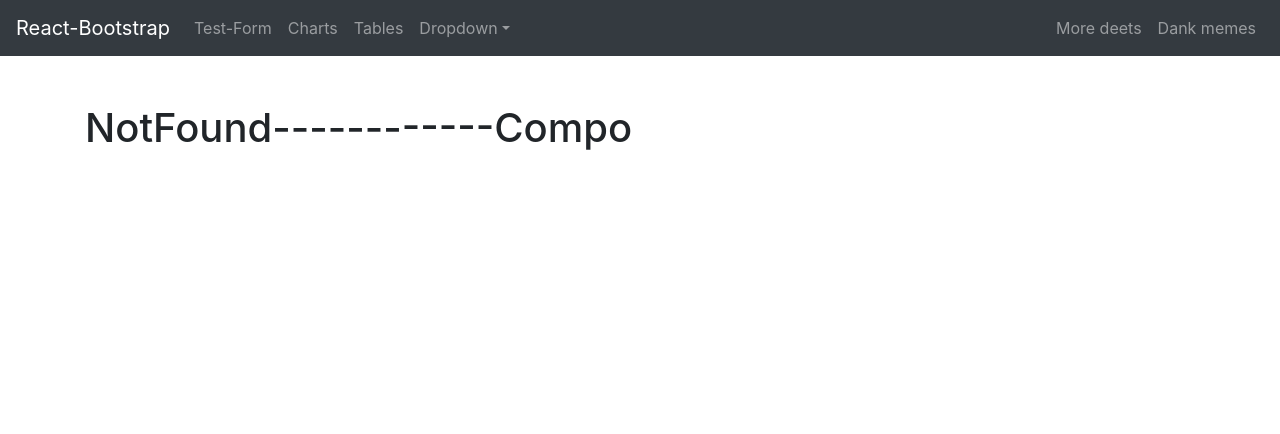
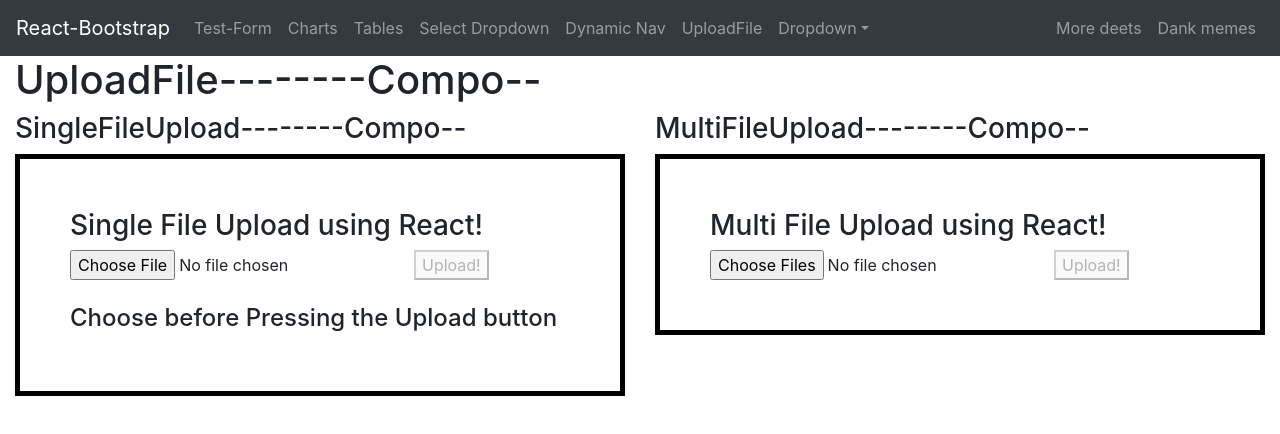
Before and after one commit to IsrarAhmed119/Todo-Task-context-api, a React (Create React App) app: page /uploadFile in a window 1280 px wide. Before the commit this address led to /not-found. Shown: the top 434 px of the page. Built offline with nearby package versions, Linux system fonts and the light colour scheme.

Commit message:
file upload added

```diff
--- a/src/App.css
+++ b/src/App.css
@@ -48,3 +48,10 @@ html {
   margin-top: 100px;
   padding:50px
 }
+
+.mainDiv{
+   border: 5px solid black;
+  /* margin-top: 100px; */
+  /* margin-bottom: 100px; */
+  padding:50px
+}
--- a/src/App.js
+++ b/src/App.js
@@ -11,6 +11,7 @@ import Charts from "./components/UIComponents/Charts";
 import Tables from "./components/UIComponents/Tables";
 import MultilevelDropdown from "./components/UIComponents/MutlilevelDropDown";
 import DropDown from "./components/UIComponents/DropDown";
+import UploadFile from "./components/UIComponents/uploadFile";
 
 
 
@@ -23,8 +24,9 @@ function App() {
 
       <Switch>
         <Route path="/testform" component={TestForm} />
-        <Route path="/testdropdown" component={DropDown} />
-        <Route path="/dropdown" component={MultilevelDropdown} />
+        <Route path="/selectDropdown" component={DropDown} />
+        <Route path="/uploadFile" component={UploadFile} />
+        <Route path="/dynamicNav" component={MultilevelDropdown} />
         <Route path="/chart" component={Charts} />
         <Route path="/tables" component={Tables} />
         <Route path="/home" component={TodoList} />
--- a/src/components/UIComponents/DropDown.js
+++ b/src/components/UIComponents/DropDown.js
@@ -1,25 +1,60 @@
-import React, { useState } from "react";
+import React, { useState, useEffect } from "react";
 
 const DropDown = () => {
   const data = [
+
     { name: "House", type: ["1-kanal", "2-kanal", "Farm-house"] },
     { name: "Car", type: ["BMW", "Audi", "Ford"] },
     { name: "Shoes", type: ["adidas", "Under Armour", "Bared Footwear"] },
   ];
 
   const [index, setindex] = useState(0);
+  const [selectName, setSelectName] = useState();
+  const [selectType, setSelectType] = useState();
 
-  const handleChange = (e) => {
-    console.log("handleChange------->", e.target.value);
+  useEffect(() => {
+    // console.log("I am called only once after the initial render");
+  }, []);
+
+  const handleSubmit = (e) => {
+    console.log("handleSubmit---->>");
+    e.preventDefault();
+
+    console.log(
+      "handleSubmit---->>Name-->>" + selectName + "Type-->>" + selectType
+    );
+  };
+
+  const handleChangeName = (e) => {
+    console.log("handleChangeName------->", e.target.value);
     let value = e.target.value;
+    setSelectName(value);
 
     let position = data.findIndex((x) => x.name === value);
 
     // console.log(index);
 
     console.log("index---->>>", position);
+    console.log("value---->>>", value);
     setindex(position);
   };
+
+
+  const handleChangeType = (e) => {
+    console.log("handleChangeType------->", e.target.value);
+    let value = e.target.value;
+    setSelectType(value);
+    let position = data.findIndex((x) => x.name === value);
+
+    // console.log(index);
+
+    console.log("index---->>>", position);
+    console.log("value---->>>", value);
+    // setindex(position);
+  };
+
+
+
 
   return (
     <div>
@@ -27,19 +62,28 @@ const DropDown = () => {
       <div className="DropdwonDiv">
         <label>Choose one option:</label>
 
-        <select onChange={handleChange}>
+        <select onChange={handleChangeName}>
           {data.map((item, i) => {
-            return <option key={i}>{item.name}</option>;
+            return (
+              <option key={i} value={item.name} >
+                {item.name}
+              </option>
+            );
           })}
         </select>
 
         <label>Choose type:</label>
 
-        <select>
+        <select onChange={handleChangeType}>
           {data[index].type.map((item, i) => {
             return <option key={i}>{item}</option>;
           })}
         </select>
+
+        <button onClick={handleSubmit}>Submit</button>
+      </div>
+      <div>
+        name: {selectName} Type: {selectType}
       </div>
     </div>
   );
--- /dev/null
+++ b/src/components/UIComponents/FileUpload/multiFileUpload.js
@@ -0,0 +1,46 @@
+import React, { useState, useEffect } from "react";
+const MultiFileUpload = () => {
+  const [selectedFiles, setselectedFiles] = useState();
+
+  const onFileChange = (event) => {
+    console.log("onFileChange---->>");
+
+    setselectedFiles(event.target.files);
+  };
+
+  // On file upload (click the upload button)
+  const onFileUpload = () => {
+    // Create an object of formData
+    const formData = new FormData();
+
+    // Update the formData object
+    for (let i = 0; i < selectedFiles.length; i++) {
+      formData.append(`myFile[${i}]`, selectedFiles[i]);
+      //   console.log("selectedFiles[i]---->>", selectedFiles[i]);
+    }
+
+    // Details of the uploaded file
+    // console.log("onFileUpload---->>", selectedFiles);
+
+    for (let i = 0; i < selectedFiles.length; i++) {
+      //  formData.append(`myFile[${i}]`, selectedFiles[i]);
+      console.log("File" + i, formData.get(`myFile[${i}]`));
+    }
+  };
+  return (
+    <>
+      <h3>MultiFileUpload--------Compo--</h3>
+      <div className="mainDiv">
+        <h3>Multi File Upload using React!</h3>
+        <div>
+          <input type="file" multiple onChange={onFileChange} />
+          <button disabled={!selectedFiles} onClick={onFileUpload}>
+            Upload!
+          </button>
+        </div>
+      </div>
+    </>
+  );
+};
+
+export default MultiFileUpload;
--- /dev/null
+++ b/src/components/UIComponents/FileUpload/singleFileUpload.js
@@ -0,0 +1,71 @@
+import React, { useState, useEffect } from "react";
+const SingleFileUpload = () => {
+  const [selectedFile, setselectedFile] = useState();
+
+  const onFileChange = (event) => {
+    console.log("onFileChange---->>");
+
+    setselectedFile(event.target.files[0]);
+  };
+
+  // On file upload (click the upload button)
+  const onFileUpload = () => {
+    // Create an object of formData
+    const formData = new FormData();
+
+    // Update the formData object
+    formData.append("myFile", selectedFile, selectedFile.name);
+
+    // Details of the uploaded file
+    console.log("onFileUpload---->>", selectedFile);
+    console.log(formData.get("myFile")); // reference by form input's `name` tag
+
+    // Request made to the backend api
+    // Send formData object
+    // axios.post("api/uploadfile", formData);
+  };
+
+  // File content to be displayed after
+  // file upload is complete
+  const fileData = () => {
+    if (selectedFile) {
+      return (
+        <div>
+          <h2>File Details:</h2>
+          <p>File Name: {selectedFile.name}</p>
+          <p>File Type: {selectedFile.type}</p>
+          <p>
+            Last Modified:
+            {selectedFile.lastModifiedDate.toDateString()}
+          </p>
+        </div>
+      );
+    } else {
+      return (
+        <div>
+          <br />
+          <h4>Choose before Pressing the Upload button</h4>
+        </div>
+      );
+    }
+  };
+
+  return (
+    <>
+      <h3>SingleFileUpload--------Compo--</h3>
+
+      <div className="mainDiv">
+        <h3>Single File Upload using React!</h3>
+        <div>
+          <input type="file" onChange={onFileChange} />
+          <button disabled={!selectedFile} onClick={onFileUpload}>
+            Upload!
+          </button>
+        </div>
+        {fileData()}
+      </div>
+    </>
+  );
+};
+
+export default SingleFileUpload;
--- a/src/components/UIComponents/navBar.js
+++ b/src/components/UIComponents/navBar.js
@@ -13,26 +13,15 @@ const NavBar = () => {
           <Nav.Link href="testform">Test-Form</Nav.Link>
           <Nav.Link href="chart">Charts</Nav.Link>
           <Nav.Link href="tables">Tables</Nav.Link>
+          <Nav.Link href="selectDropdown">Select Dropdown</Nav.Link>
+          <Nav.Link href="dynamicNav">Dynamic Nav</Nav.Link>
+          <Nav.Link href="uploadFile">UploadFile</Nav.Link>
           <NavDropdown title="Dropdown" id="collasible-nav-dropdown">
             <NavDropdown.Item href="">Test-Form</NavDropdown.Item>
             <NavDropdown.Item href="#action/3.2">
               Another action
             </NavDropdown.Item>
-            <NavDropdown.Item href="#action/3.3">
-              <NavDropdown title="Dropdown" id="collasible-nav-dropdown">
-                <NavDropdown.Item href="">Test-Form</NavDropdown.Item>
-                <NavDropdown.Item href="#action/3.2">
-                  Another action
-                </NavDropdown.Item>
-                <NavDropdown.Item href="#action/3.3">
-                  Something
-                </NavDropdown.Item>
-                <NavDropdown.Divider />
-                <NavDropdown.Item href="#action/3.4">
-                  Separated link
-                </NavDropdown.Item>
-              </NavDropdown>
-            </NavDropdown.Item>
+            <NavDropdown.Item href="#action/3.3"></NavDropdown.Item>
             <NavDropdown.Divider />
             <NavDropdown.Item href="#action/3.4">
               Separated link
--- a/src/components/UIComponents/todoList.js
+++ b/src/components/UIComponents/todoList.js
@@ -60,8 +60,8 @@ const TodoList = (props) => {
       setInputField('');
     }
     else{
-      toast.error('Please enter some text', {
-        position: "bottom-center",
+      toast.error("Please enter some text", {
+        position: "top-center",
         autoClose: 5000,
         hideProgressBar: false,
         closeOnClick: true,
--- /dev/null
+++ b/src/components/UIComponents/uploadFile.js
@@ -0,0 +1,27 @@
+import React from "react";
+import Container from "react-bootstrap/Container";
+import Row from "react-bootstrap/Row";
+import Col from "react-bootstrap/Col";
+
+import MultiFileUpload from "./FileUpload/multiFileUpload";
+import SingleFileUpload from "./FileUpload/singleFileUpload";
+
+function UploadFile() {
+  return (
+    <>
+      <Container fluid>
+        <h1>UploadFile--------Compo--</h1>
+        <Row>
+          <Col>
+            <SingleFileUpload />
+          </Col>
+          <Col>
+            <MultiFileUpload />
+          </Col>
+        </Row>
+      </Container>
+    </>
+  );
+}
+
+export default UploadFile;
```
Also changed, not shown: 1 other file (tests, documents, lock files or other folders).
